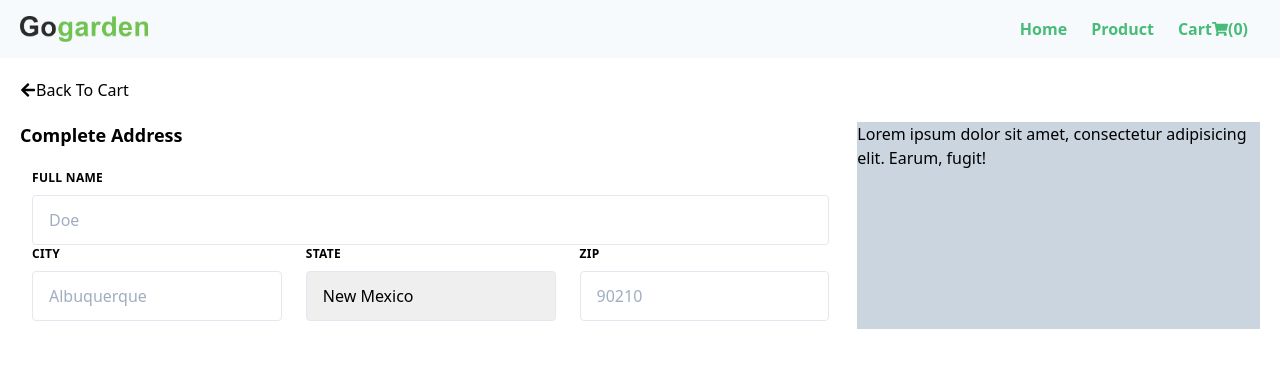
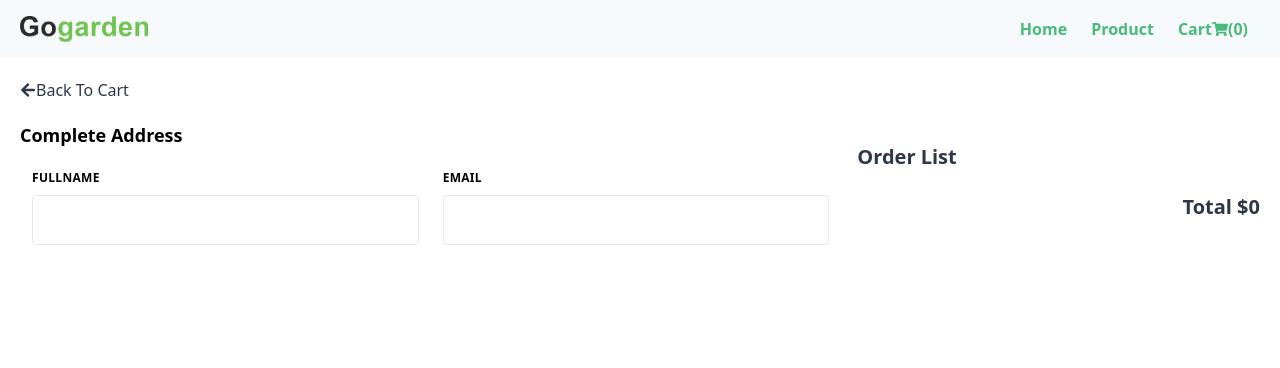
Before and after one commit to rahulsya/gogarden, a React (Create React App) app: page /checkout in a window 1280 px wide. Shown: the top 368 px of the page. Built offline with nearby package versions, Linux system fonts and the light colour scheme.

Commit message:
show order list

```diff
--- a/src/pages/Checkout.js
+++ b/src/pages/Checkout.js
@@ -2,86 +2,58 @@ import React from "react";
 import { FaArrowLeft } from "react-icons/fa";
 import { connect } from "react-redux";
 
+import CheckoutForm from "../components/form/CheckoutForm";
+
 function Checkout({ cart, total, amount }) {
   return (
     <div className="container mx-auto px-5">
-      <div className="capitalize mt-5 mb-5 text-md flex items-center">
+      <div className="capitalize mt-5 mb-5 text-md flex items-center text-gray-800">
         <FaArrowLeft /> Back to cart
       </div>
       <div className="grid grid-cols-3 gap-4">
         <div className="col-span-2">
-          <div className="title text-lg font-semibold">Complete Address</div>
-          {/* form here */}
-          <div className="form  ">
-            <div className="flex mt-5">
-              <div className="w-full px-3">
-                <label
-                  className="block uppercase tracking-wide text-grey-darker text-xs font-bold mb-2"
-                  htmlFor="grid-last-name"
-                >
-                  Full Name
-                </label>
-                <input
-                  className="appearance-none block w-full bg-grey-lighter text-grey-darker border border-grey-lighter rounded py-3 px-4"
-                  id="grid-last-name"
-                  type="text"
-                  placeholder="Doe"
-                />
-              </div>
-            </div>
-            <div className=" md:flex mb-2">
-              <div className="md:w-1/2 px-3 mb-6 md:mb-0">
-                <label
-                  className="block uppercase tracking-wide text-grey-darker text-xs font-bold mb-2"
-                  for="grid-city"
-                >
-                  City
-                </label>
-                <input
-                  className="appearance-none block w-full bg-grey-lighter text-grey-darker border border-grey-lighter rounded py-3 px-4"
-                  id="grid-city"
-                  type="text"
-                  placeholder="Albuquerque"
-                />
-              </div>
-              <div className="md:w-1/2 px-3">
-                <label
-                  className="block uppercase tracking-wide text-grey-darker text-xs font-bold mb-2"
-                  for="grid-state"
-                >
-                  State
-                </label>
-                <div className="relative">
-                  <select
-                    className="block appearance-none w-full bg-grey-lighter border border-grey-lighter text-grey-darker py-3 px-4 pr-8 rounded"
-                    id="grid-state"
-                  >
-                    <option>New Mexico</option>
-                    <option>Missouri</option>
-                    <option>Texas</option>
-                  </select>
+          <CheckoutForm />
+        </div>
+        <div className="col-span-1 ">
+          <div className="font-semibold text-xl mb-5 mt-5 text-gray-800">
+            Order List
+          </div>
+          {cart.map((cart) => {
+            return (
+              <div
+                className="flex flex-row
+          items-center
+          justify-between
+          font-semibold
+          text-white
+          px-3 py-3 rounded shadow-xl
+          bg-green-600
+          mb-4"
+                key={cart.id}
+              >
+                <div>
+                  <img
+                    src={cart.images[0]}
+                    alt={`cart-${cart.images[0]}`}
+                    className="rounded-full w-12 h-12"
+                  />
+                </div>
+                <div>{cart.name}</div>
+                <div>
+                  {cart.quantity} x ${cart.price}
                 </div>
               </div>
-              <div className="md:w-1/2 px-3">
-                <label
-                  className="block uppercase tracking-wide text-grey-darker text-xs font-bold mb-2"
-                  for="grid-zip"
-                >
-                  Zip
-                </label>
-                <input
-                  className="appearance-none block w-full bg-grey-lighter text-grey-darker border border-grey-lighter rounded py-3 px-4"
-                  id="grid-zip"
-                  type="text"
-                  placeholder="90210"
-                />
-              </div>
-            </div>
+            );
+          })}
+
+          <div
+            className="font-semibold text-xl mb-5 mt-5
+          text-right
+          text-gray-800
+          "
+          >
+            Total ${total}
           </div>
-        </div>
-        <div className="col-span-1 bg-gray-400">
-          Lorem ipsum dolor sit amet, consectetur adipisicing elit. Earum,
-          fugit!
         </div>
       </div>
     </div>
```
